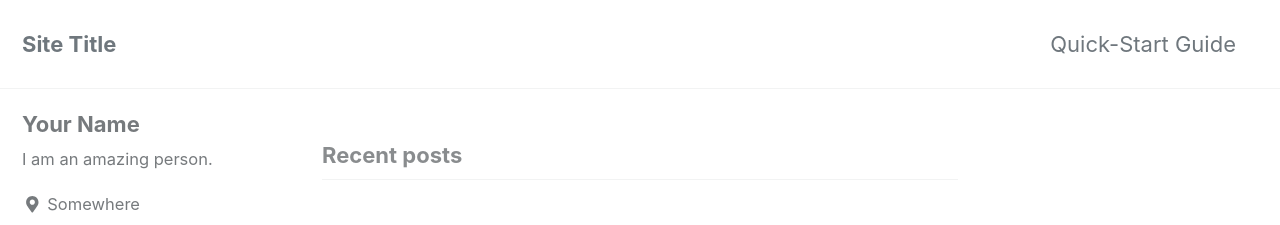
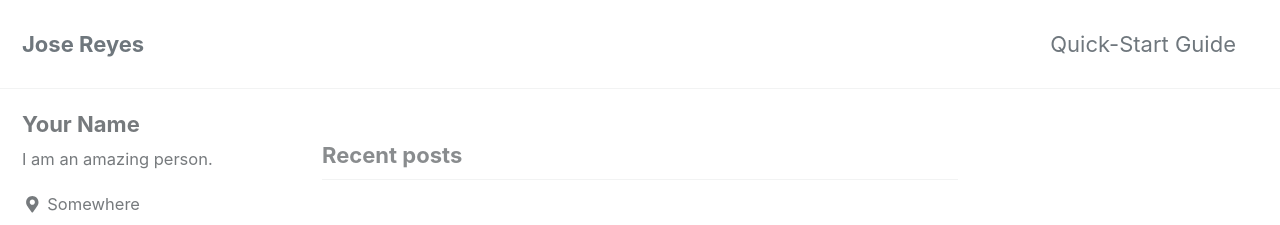
Before and after one commit to jaeyow/jaeyow.github.io, a Jekyll site: the page built from index.html, in a window 1280 px wide and 900 px high. Shown: the top 225 px of the window. Built offline with Jekyll 4.4.1, drawn with Linux system fonts in a browser that asks for light colours; cached includes are drawn as plain includes; the list of posts is cut into pages by our own code.

Commit message:
Update _config.yml

```diff
--- a/_config.yml
+++ b/_config.yml
@@ -16,7 +16,7 @@ minimal_mistakes_skin    : "default" # "air", "aqua", "contrast", "dark", "dirt"
 
 # Site Settings
 locale                   : "en-US"
-title                    : "Site Title"
+title                    : "Jose Reyes"
 title_separator          : "-"
 name                     : "Your Name"
 description              : "An amazing website."
```
